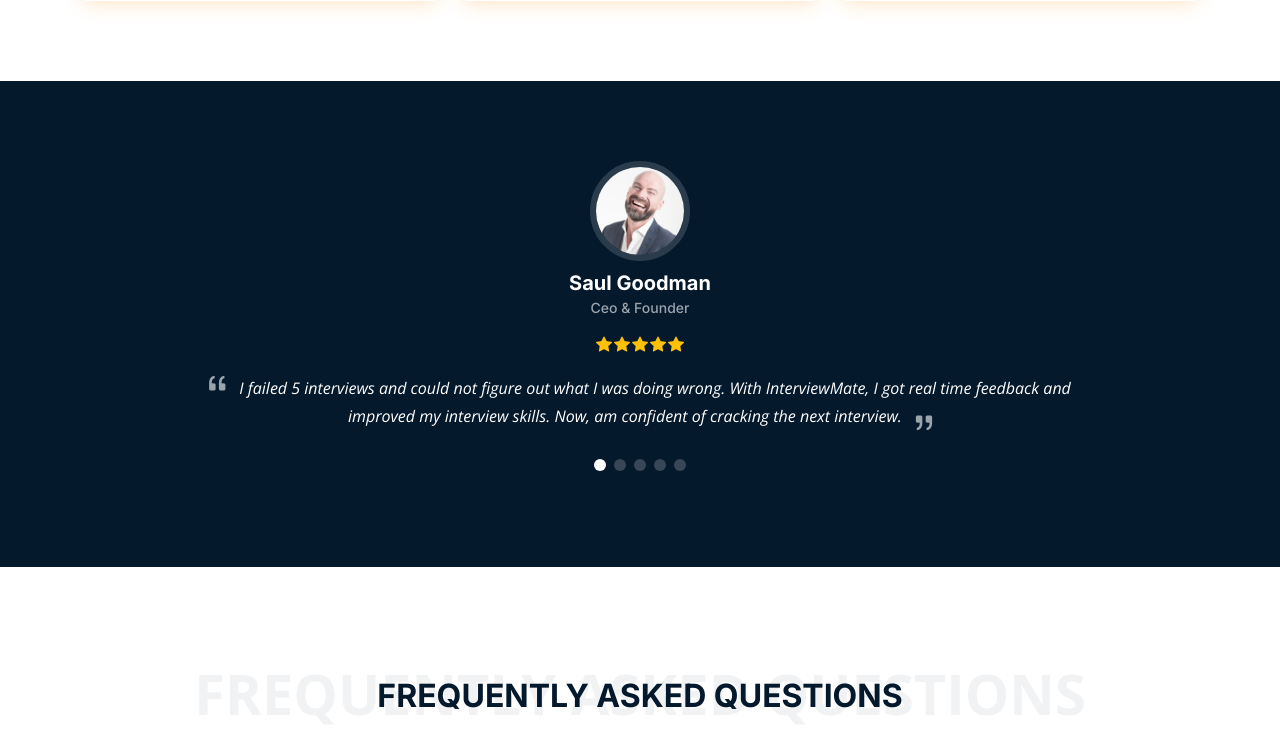
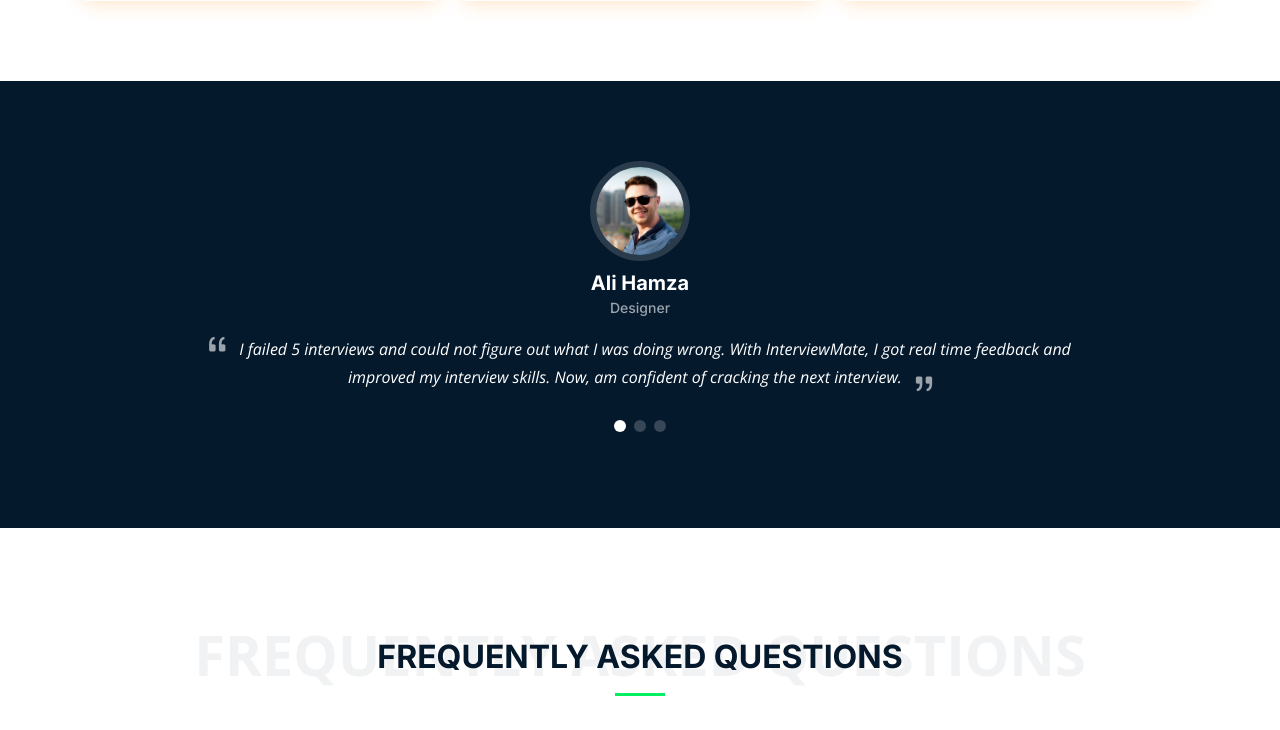
Before and after one commit to usmanjavaid227/INTRAVIEWER, a Django app: page / in a window 1280 px wide. Shown: the part 4658-5388 px from the top of the page. Run offline with Django 4.2, Linux system fonts and the light colour scheme; data comes from the database, SQL or seed files in the repository; both versions use the stored data as it was after the commit; some libraries are stand-ins or nearby versions.

Commit message:
Update testimonial blocl as dynamically

```diff
--- a/core/admin.py
+++ b/core/admin.py
@@ -1,8 +1,9 @@
 from django.contrib import admin
 
 # Register your models here.
-from .models import Card,Faq,Team
+from .models import Card,Faq,Team,Testimonial
 
 admin.site.register(Card)
 admin.site.register(Faq)
 admin.site.register(Team)
+admin.site.register(Testimonial)
--- a/core/apps.py
+++ b/core/apps.py
@@ -1,6 +1,8 @@
 from django.apps import AppConfig
 
 
+# This is a Django AppConfig class for the 'core' app with a default auto field set to
+# 'django.db.models.BigAutoField'.
 class CoreConfig(AppConfig):
     default_auto_field = 'django.db.models.BigAutoField'
     name = 'core'
--- a/core/models.py
+++ b/core/models.py
@@ -32,3 +32,12 @@
 
     def __str__(self):
         return self.name
+
+class Testimonial(models.Model):
+    name = models.CharField(max_length=200)
+    image = models.ImageField(upload_to='testimonial/')
+    designation = models.CharField(max_length=200)
+    feedback = models.TextField()
+
+    def __str__(self):
+        return self.name
--- a/core/templates/core/index.html
+++ b/core/templates/core/index.html
@@ -272,83 +272,20 @@
       <div class="slides-1 swiper" data-aos="fade-up">
         <div class="swiper-wrapper">
 
+          {% for testimonial in testimonial %}
           <div class="swiper-slide">
             <div class="testimonial-item">
-                <img src="{% static "core/VisitorAssets/img/testimonials/testimonials-1.jpg" %}" class="testimonial-img" alt="">
-                <h3>Saul Goodman</h3>
-                <h4>Ceo &amp; Founder</h4>
-                <div class="stars">
-                  <i class="bi bi-star-fill"></i><i class="bi bi-star-fill"></i><i class="bi bi-star-fill"></i><i class="bi bi-star-fill"></i><i class="bi bi-star-fill"></i>
-                </div>
+              <img  src="{{ testimonial.image.url }}" class="testimonial-img" alt="">
+              <h3>{{ testimonial.name }}</h3>
+              <h4>{{ testimonial.designation }}</h4>
               <p>
                 <i class="bi bi-quote quote-icon-left"></i>
-                  I failed 5 interviews and could not figure out what I was doing wrong. With InterviewMate, I got real time feedback and improved my interview skills. Now, am confident of cracking the next interview.
+                {{ testimonial.feedback }}
                 <i class="bi bi-quote quote-icon-right"></i>
               </p>
             </div>
           </div><!-- End testimonial item -->
-
-            <div class="swiper-slide">
-              <div class="testimonial-item">
-                <img src="{% static "core/VisitorAssets/img/testimonials/testimonials-2.jpg" %}" class="testimonial-img" alt="">
-                <h3>Sara Wilsson</h3>
-                <h4>Designer</h4>
-                <div class="stars">
-                  <i class="bi bi-star-fill"></i><i class="bi bi-star-fill"></i><i class="bi bi-star-fill"></i><i class="bi bi-star-fill"></i><i class="bi bi-star-fill"></i>
-                </div>
-                <p>
-                  <i class="bi bi-quote quote-icon-left"></i>
-                  I failed 5 interviews and could not figure out what I was doing wrong. With InterviewMate, I got real time feedback and improved my interview skills. Now, am confident of cracking the next interview.
-                  <i class="bi bi-quote quote-icon-right"></i>
-                </p>
-              </div>
-            </div><!-- End testimonial item -->
-
-            <div class="swiper-slide">
-              <div class="testimonial-item">
-                <img src="{% static "core/VisitorAssets/img/testimonials/testimonials-3.jpg" %}" class='testimonial-img' alt="">
-                <h3>Jena Karlis</h3>
-                <h4>Store Owner</h4>
-                <div class="stars">
-                  <i class="bi bi-star-fill"></i><i class="bi bi-star-fill"></i><i class="bi bi-star-fill"></i><i class="bi bi-star-fill"></i><i class="bi bi-star-fill"></i>
-                </div>
-                <p>
-                  <i class="bi bi-quote quote-icon-left"></i>
-                  I failed 5 interviews and could not figure out what I was doing wrong. With InterviewMate, I got real time feedback and improved my interview skills. Now, am confident of cracking the next interview.
-                  <i class="bi bi-quote quote-icon-right"></i>
-                </p>
-              </div>
-            </div><!-- End testimonial item -->
-
-            <div class="swiper-slide">
-              <div class="testimonial-item">
-                <img src="{% static "core/VisitorAssets/img/testimonials/testimonials-4.jpg" %}" class='testimonial-img' alt="">
-                <h3>Matt Brandon</h3>
-                <h4>Freelancer</h4>
-                <div class="stars">
-                  <i class="bi bi-star-fill"></i><i class="bi bi-star-fill"></i><i class="bi bi-star-fill"></i><i class="bi bi-star-fill"></i><i class="bi bi-star-fill"></i>
-                </div>
-                <p>
-                  <i class="bi bi-quote quote-icon-left"></i>
-                  I failed 5 interviews and could not figure out what I was doing wrong. With InterviewMate, I got real time feedback and improved my interview skills. Now, am confident of cracking the next interview.                  <i class="bi bi-quote quote-icon-right"></i>
-                </p>
-              </div>
-            </div><!-- End testimonial item -->
-
-            <div class="swiper-slide">
-              <div class="testimonial-item">
-                <img src="{% static "core/VisitorAssets/img/testimonials/testimonials-5.jpg" %}" class="testimonial-img" alt="">
-                <h3>John Larson</h3>
-                <h4>Entrepreneur</h4>
-                <div class="stars">
-                  <i class="bi bi-star-fill"></i><i class="bi bi-star-fill"></i><i class="bi bi-star-fill"></i><i class="bi bi-star-fill"></i><i class="bi bi-star-fill"></i>
-                </div>
-                <p>
-                  <i class="bi bi-quote quote-icon-left"></i>
-                  I failed 5 interviews and could not figure out what I was doing wrong. With InterviewMate, I got real time feedback and improved my interview skills. Now, am confident of cracking the next interview.                  <i class="bi bi-quote quote-icon-right"></i>
-                </p>
-              </div>
-            </div><!-- End testimonial item -->
+          {% endfor %}
 
         </div>
         <div class="swiper-pagination"></div>
--- a/core/views.py
+++ b/core/views.py
@@ -1,11 +1,12 @@
 from django.shortcuts import render
-from .models import Card,Faq,Team
+from .models import Card,Faq,Team,Testimonial
 
 # Create your views here.
 def index(request):
     cards = Card.objects.all()
     faq= Faq.objects.all()
-    context = {'cards': cards,'faq':faq}
+    testimonial=Testimonial.objects.all()
+    context = {'cards': cards,'faq':faq,'testimonial':testimonial}
     return render(request,'core/index.html',context)
 
 
```
Also changed, not shown: core/migrations/0004_testimonial.py (added), db.sqlite3, media/testimonial/WhatsApp_Image_2023-05-03_at_14.49.41.jpg (added), media/testimonial/testimonials-1.jpg (added), media/testimonial/testimonials-4.jpg (added), media/testimonial/testimonials-5.jpg (added). Lines whose indentation alone changed are shown as unchanged.
